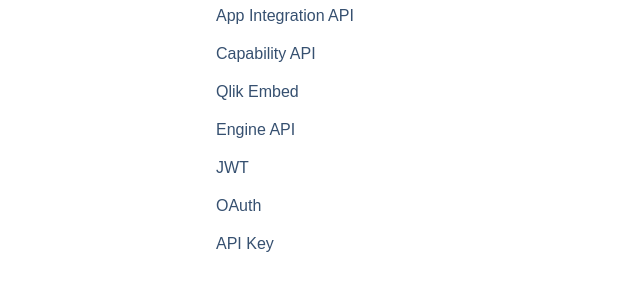
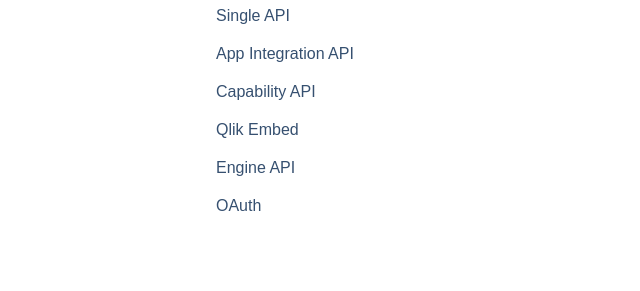
Before and after one commit to WebsyIO/ms-qlik-integration-solution, a website: page public/index.html in a window 1280 px wide. Shown: the part 367-658 px from the top of the page, without its empty margins (319-959 px from the left). Drawn offline with Linux system fonts and the light colour scheme.

Commit message:
remove jwt and api key demos

```diff
--- a/public/index.html
+++ b/public/index.html
@@ -41,9 +41,9 @@
       <li><a target="_blank" href="/capability-apis">Capability API</a></li>
       <li><a target="_blank" href="/qlik-embed">Qlik Embed</a></li>
       <li><a target="_blank" href="/engine-api">Engine API</a></li>
-      <li><a target="_blank" href="/jwt">JWT</a></li>
+      <!-- <li><a target="_blank" href="/jwt">JWT</a></li> issues with the auth -->
       <li><a target="_blank" href="/oauth">OAuth</a></li>
-      <li><a target="_blank" href="/api-key">API Key</a></li>
+      <!-- <li><a target="_blank" href="/api-key">API Key</a></li> no demo -->
     </ul>
   </div>
 </body>
```
